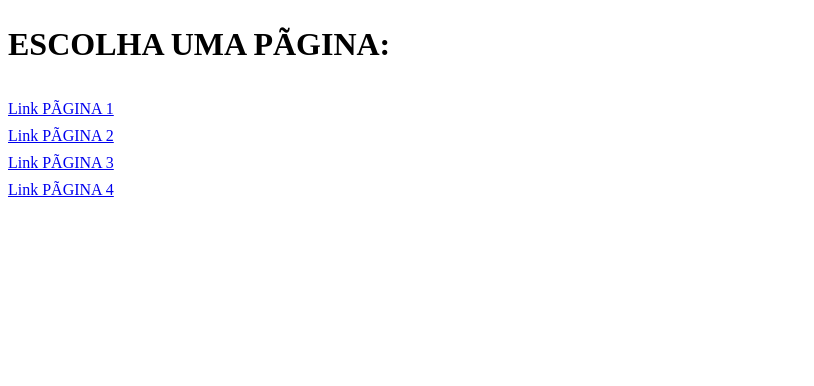
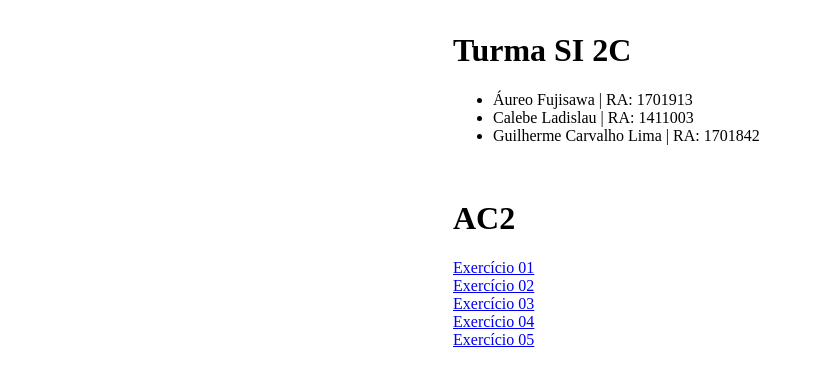
Before and after one commit to kerberos89/FIT_TEC_WEB, a plain HTML site: page AC2/index.html in a window 1280 px wide. Shown: the whole page, without its empty margins (0-814 px from the left). Drawn offline with Linux system fonts and the light colour scheme.

Commit message:
Update index.html

```diff
--- a/AC2/index.html
+++ b/AC2/index.html
@@ -1,14 +1,31 @@
 <!DOCTYPE html>
-<html>
-    <head>
-        <meta charset="utf-5">
-        <title>AC02 - Exercício 4</title>
-    </head>
-    <body>
-        <h1>ESCOLHA UMA PÁGINA:</h1>
-        <a href="pag1.html">Link PÁGINA 1</a><br>
-        <a href="pag2.html">Link PÁGINA 2</a><br>
-        <a href="pag3.html">Link PÁGINA 3</a><br>
-        <a href="pag4.html">Link PÁGINA 4</a><br>
-    </body>
+<head>
+    <meta charset="UTF-8">
+    <title>Tecnologia Web - AC2</title>
+</head>
+<body>
+    <table width= 380 align=center>
+        <tr>
+            <td>
+                <h1><strong>Turma SI 2C</strong></h1>
+                <ul>
+                    <li>Áureo Fujisawa | RA: 1701913</li>
+                    <li>Calebe Ladislau | RA: 1411003</li>
+                    <li>Guilherme Carvalho Lima | RA: 1701842</li>
+                </ul>
+                <br>
+                <h1><strong>AC2</strong></h1>
+                <a href="exec01.html">Exercício 01</a>
+                <br>
+                <a href="exec02.html">Exercício 02</a>
+                <br>
+                <a href="exec03.html">Exercício 03</a>
+                <br>
+                <a href="exec04.html">Exercício 04</a>
+                <br>
+                <a href="exec05.html">Exercício 05</a>
+            </td>
+        </tr>
+    </table>
+</body>
 </html>
```
